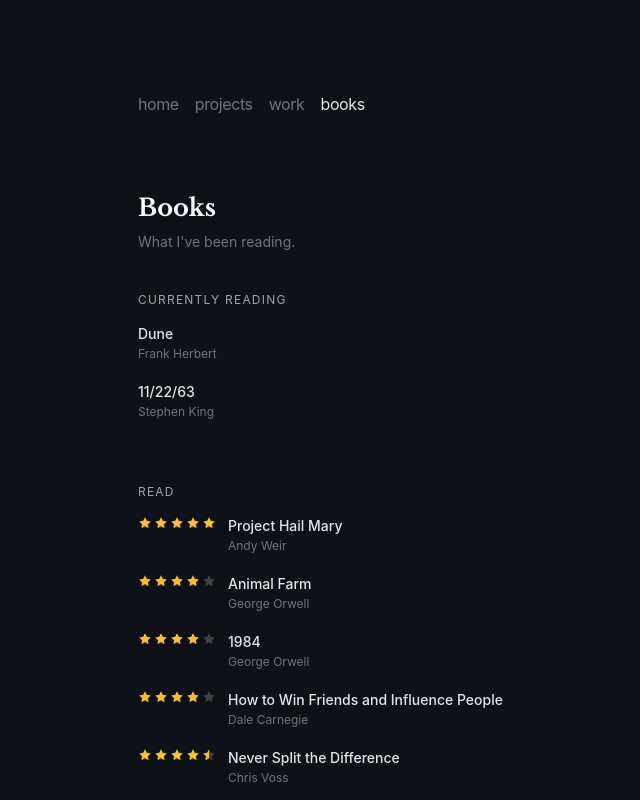
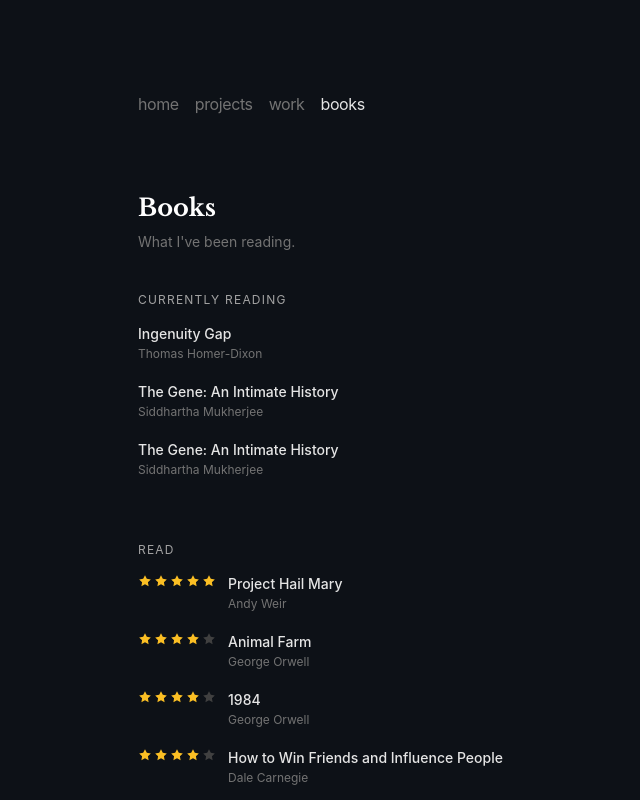
Before and after one commit to infinityp913/ananthp, a Next.js app: page /books in a window 1280 px wide. Shown: the top 800 px of the page, without its empty margins (166-806 px from the left). Built offline with nearby package versions, Linux system fonts and the light colour scheme.

Commit message:
Update currently reading list with new book titles

```diff
--- a/pages/books/index.js
+++ b/pages/books/index.js
@@ -10,8 +10,9 @@
 });
 
 const currentlyReading = [
-  { title: "Dune", author: "Frank Herbert" },
-  { title: "11/22/63", author: "Stephen King" },
+  { title: "Ingenuity Gap", author: "Thomas Homer-Dixon" },
+  { title: "The Gene: An Intimate History", author: "Siddhartha Mukherjee" },
+  { title: "The Gene: An Intimate History", author: "Siddhartha Mukherjee" },
 ];
 
 const books = [
```
